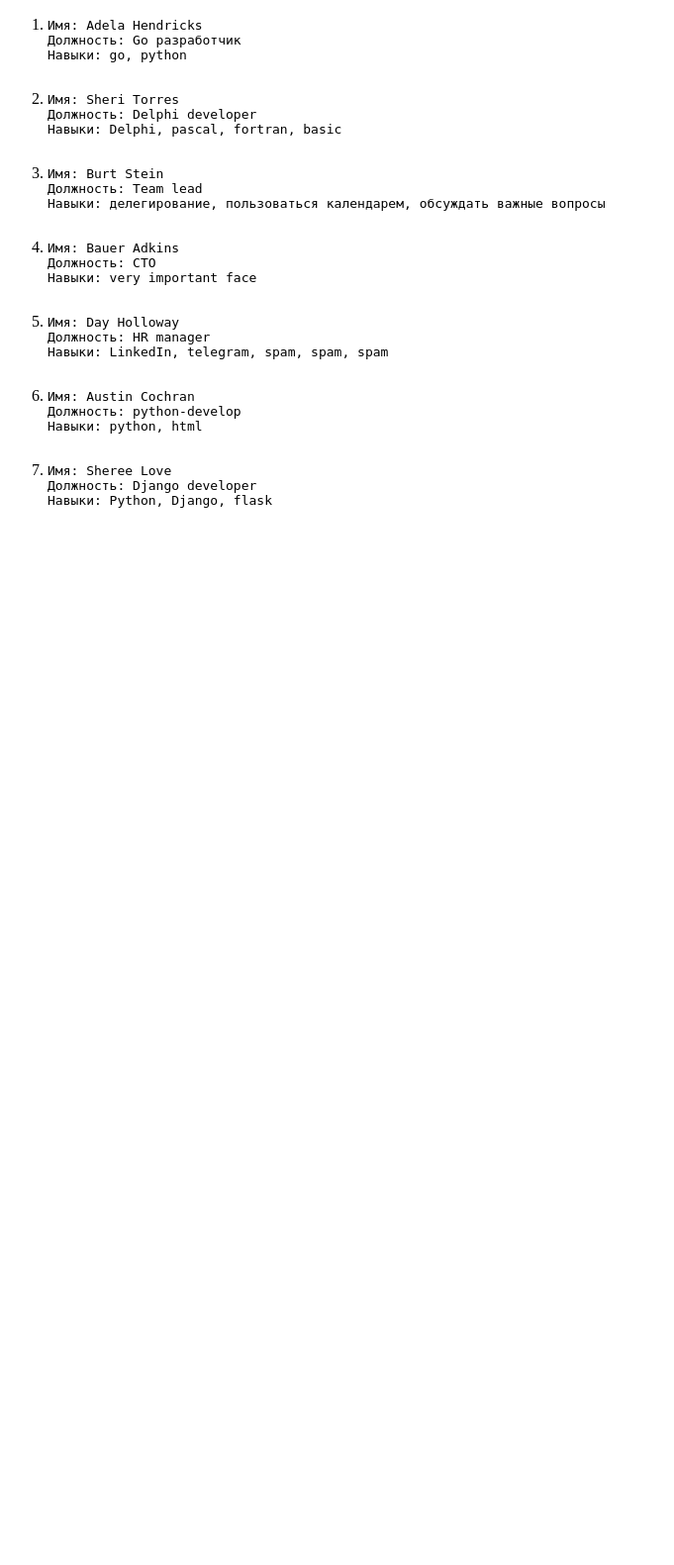
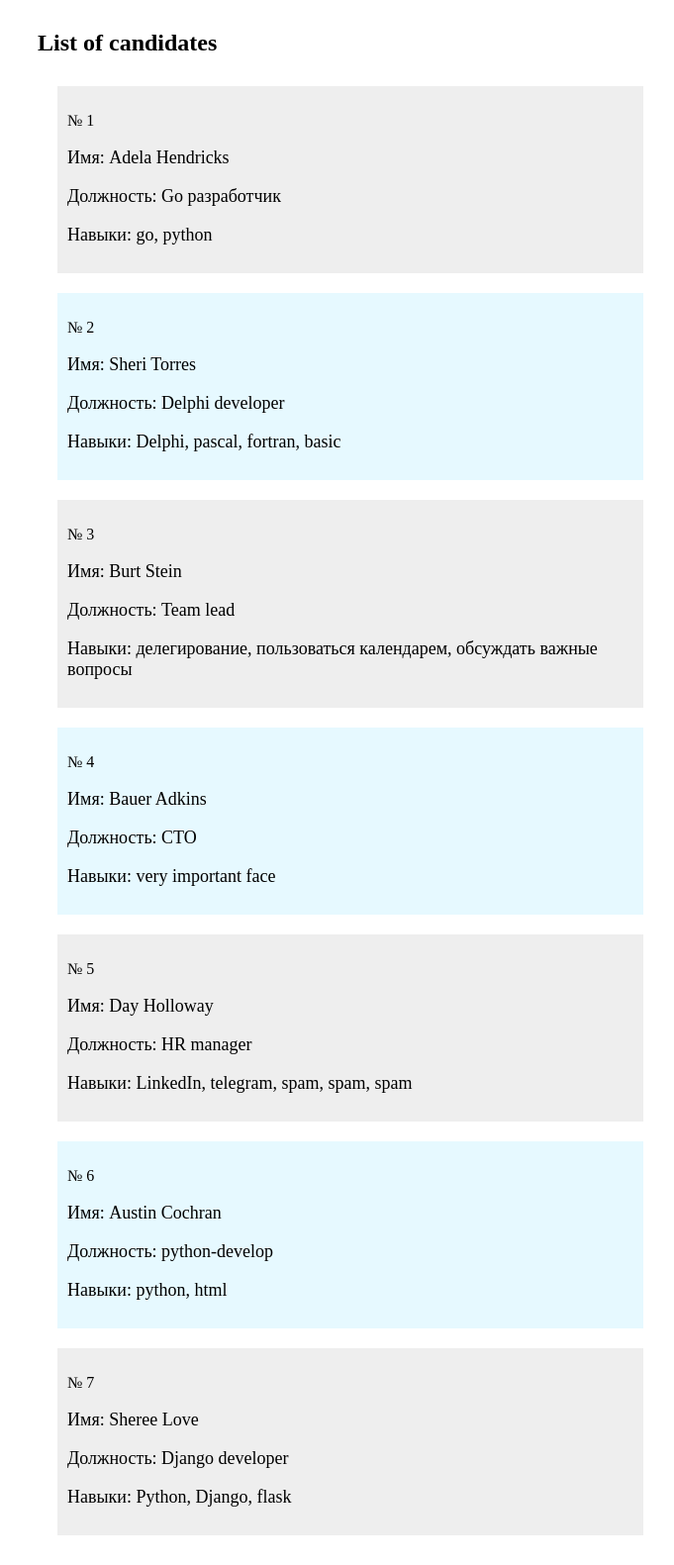
Before and after one commit to alexs2011/flask_first_app, a Flask app: page / in a window 1280 px wide. Shown: the whole page at 99% size, without its empty margins (0-681 px from the left). Before the commit the page ends 513 px from the top, so only its background shows below. Run offline with Flask 2, Linux system fonts and the light colour scheme.

Commit message:
index.html template extends base.html. Added page composition.

```diff
--- a/templates/index.html
+++ b/templates/index.html
@@ -1,20 +1,24 @@
-<!DOCTYPE html>
-<html lang="en">
-<head>
-    <meta charset="UTF-8">
-    <title>Main Page</title>
-</head>
-<body>
-<ol>
-    {% for candidate in candidates %}
-    <li>
-    <pre>
-Имя: {{ candidate.name }}
-Должность: {{ candidate.position }}
-Навыки: {{ candidate.skills }}
-    </pre>
-    </li>
-    {% endfor %}
-</ol>
-</body>
-</html>
+{% extends 'base.html' %}
+
+{% block content %}
+    <div style="width: 50%; margin: 30px">
+        <h2>{% block title %} List of candidates {% endblock %}</h2>
+    </div>
+
+    <div style="width: 50%; margin: 30px">
+        {% for candidate in candidates %}
+        {% if loop.index % 2 == 0 %}
+            {% set bg_color = '#e6f9ff' %}
+        {% else %}
+            {% set bg_color = '#eee' %}
+        {% endif %}
+
+        <div style="padding: 10px; background-color: {{ bg_color }}; margin: 20px">
+            <p>№ {{ loop.index }}</p>
+            <p style="font-size: 18px">Имя: {{ candidate.name }}</p>
+            <p style="font-size: 18px">Должность: {{ candidate.position }}</p>
+            <p style="font-size: 18px">Навыки: {{ candidate.skills }}</p>
+        </div>
+        {% endfor %}
+    </div>
+{% endblock %}
```
